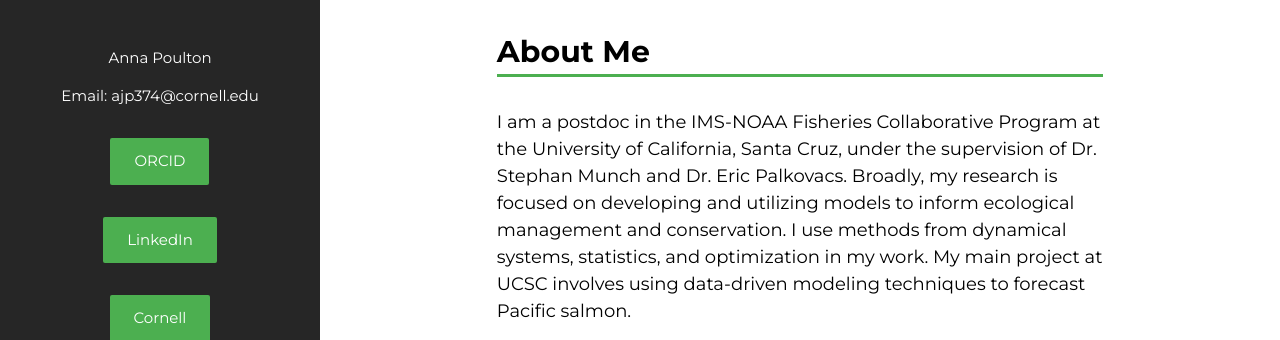
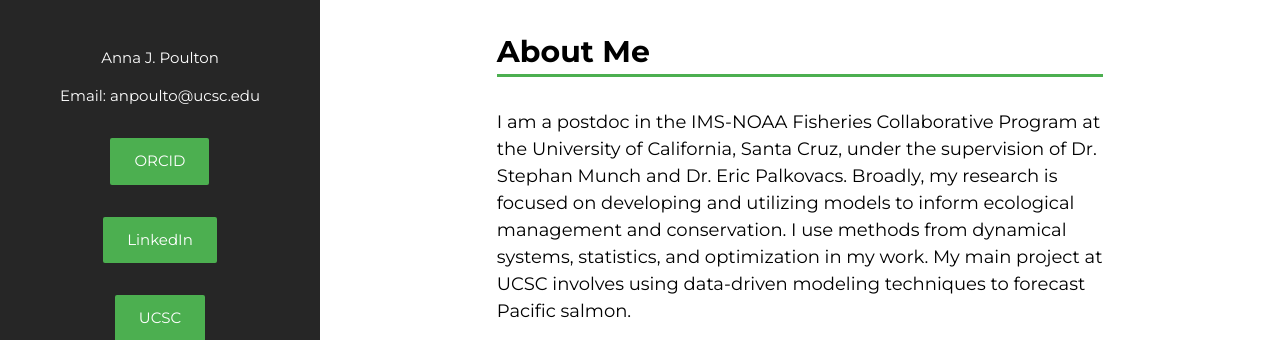
Before and after one commit to annajpoulton/annajpoulton.github.io, a plain HTML site: page index.html in a window 1280 px wide. Shown: the part 251-591 px from the top of the page. Drawn offline with nearby package versions, Linux system fonts and the light colour scheme.

Commit message:
Update index.html

```diff
--- a/index.html
+++ b/index.html
@@ -30,8 +30,8 @@
         <!--IMAGE/AVATAR-->
         <img src="9104.jpg" class="w3-circle w3-border w3-border-sand" style="border-width: 3px !important;"/>
         <!--SCIAL NETWORK BUTTONS-->
-        <p style="color:white; margin-top: 50px;"> Anna Poulton </p>
-        <p style="color:white;"> Email: ajp374@cornell.edu </p>
+        <p style="color:white; margin-top: 50px;"> Anna J. Poulton </p>
+        <p style="color:white;"> Email: anpoulto@ucsc.edu </p>
         <div class="w3-container w3-padding-16">
           <a href="https://orcid.org/0000-0003-3066-365X" class="w3-green w3-hover-green w3-button w3-round-small w3-hover-blue w3-padding-large margin-bottom: 25px;" target="_blank">
             <span class="">ORCID</span>
@@ -43,8 +43,8 @@
           </a>
         </div>
                           <div class="w3-container w3-padding-16">
-          <a href="https://www.cam.cornell.edu/research/grad-students/anna-poulton" class="w3-green w3-hover-green w3-button w3-round-small w3-hover-blue w3-padding-large" target="_blank">
-            <span class="">Cornell</span>
+          <a href="https://ims.ucsc.edu/people/directory-page1.php?uid=anpoulto" class="w3-green w3-hover-green w3-button w3-round-small w3-hover-blue w3-padding-large" target="_blank">
+            <span class="">UCSC</span>
           </a>
         </div>
 
```
